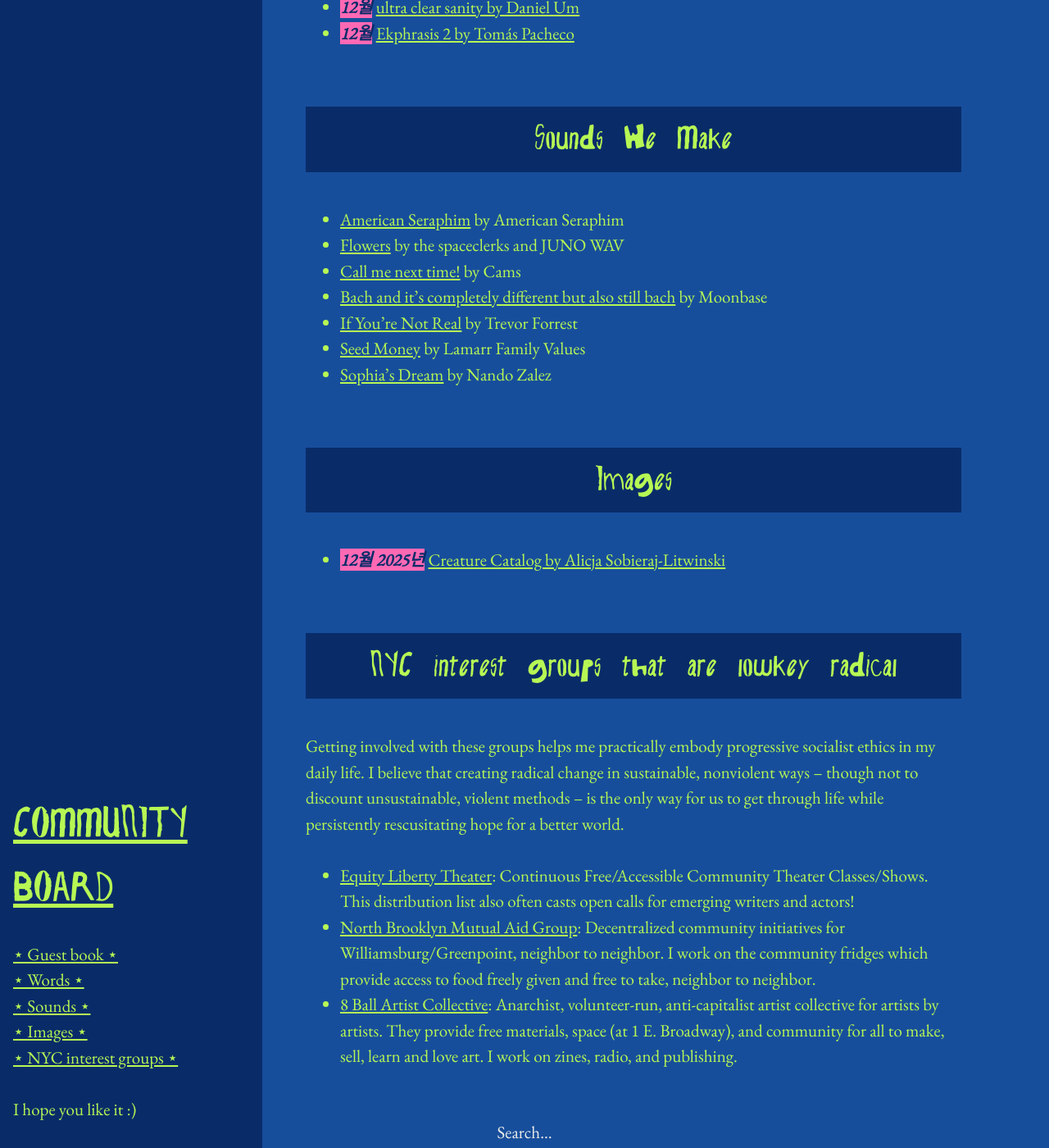
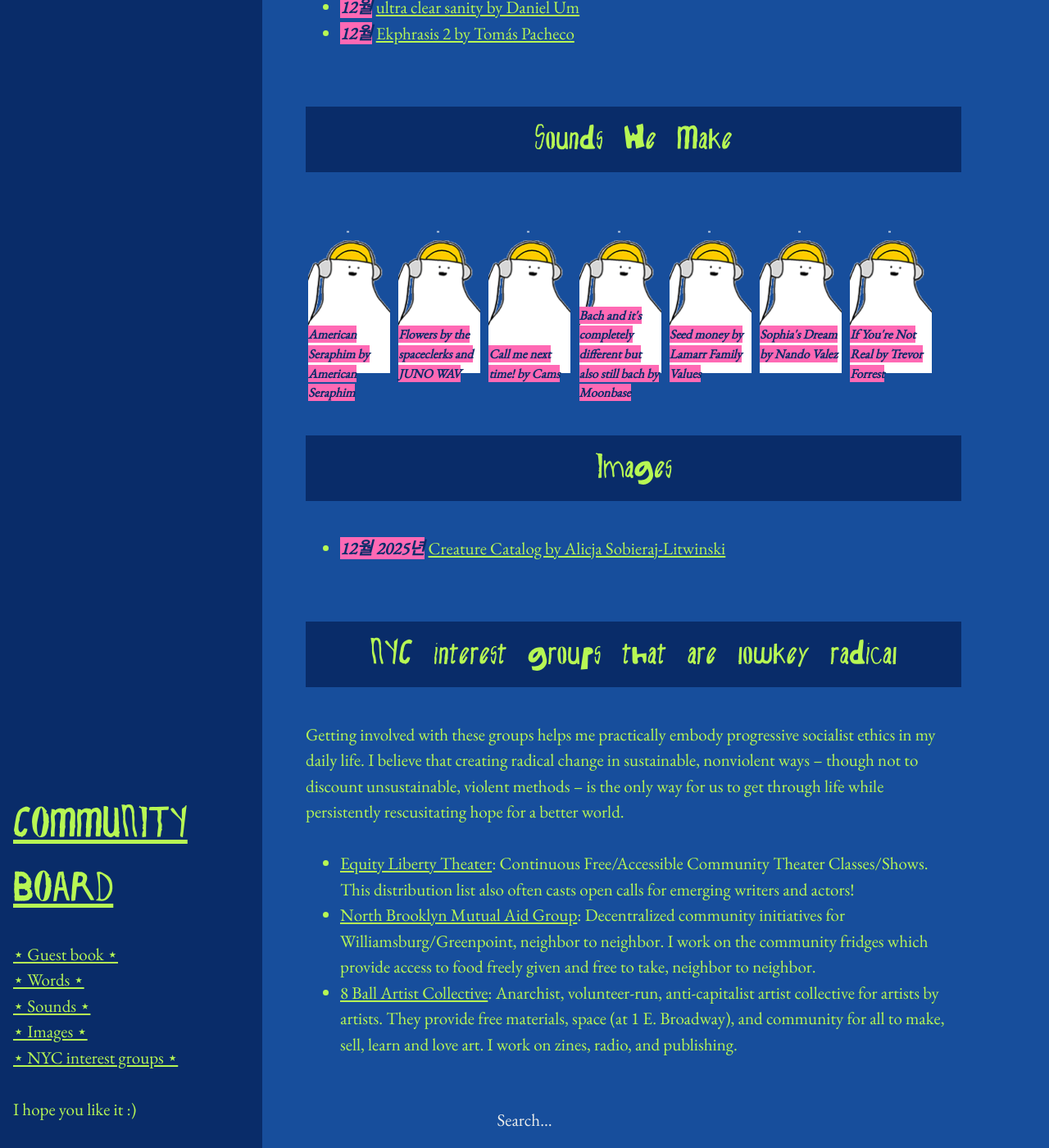
Before and after one commit to limh0228/schemes_and_machinations, a Jekyll site: the page built from pages/community.md, in a window 1280 px wide and 1400 px high, scrolled down 1756 px. Shown: the whole window at 82% size. Built offline with Jekyll 4.4.1, drawn with Linux system fonts in a browser that asks for light colours; comment, search, counter and statistics services are not loaded.

Commit message:
music edits

```diff
--- a/_sass/_books_grid.scss
+++ b/_sass/_books_grid.scss
@@ -15,6 +15,13 @@
     border: 2px solid rgb(171, 255, 53);
     word-wrap: break-word;
     margin: 10px;
+}
+
+.book-grid .tall {
+    height: 200px;
+    width: 100px;
+    border: none;
+    margin: 3px;
 }
 
 mark {
--- a/pages/community.md
+++ b/pages/community.md
@@ -48,13 +48,37 @@ You guys are really cool, and I just think it's a waste you don't know each othe
 
 <h2 class = "section-header">Sounds We Make</h2>
 
-- [American Seraphim](https://christiancail.bandcamp.com/album/american-seraphim) by American Seraphim
-- [Flowers](https://www.youtube.com/watch?v=wiEqUUTa5ng&list=OLAK5uy_nSFmgAOICtLaOJSMBrQ2Qq62a6qVkqYZA) by the spaceclerks and JUNO WAV
-- [Call me next time!](https://www.youtube.com/watch?v=WgaMWnDt5g0) by Cams
-- [Bach and it's completely different but also still bach](https://www.boomplay.com/albums/104318102) by Moonbase
-- [If You're Not Real](https://www.youtube.com/watch?v=AStlS0_Bewk&list=RDAStlS0_Bewk&start_radio=1) by Trevor Forrest
-- [Seed Money](https://lamarrfv.bandcamp.com/album/seed-money) by Lamarr Family Values
-- [Sophia's Dream](https://www.youtube.com/watch?v=jBHiFlM6qqw&list=RDjBHiFlM6qqw&start_radio=1&pp=ygUcc29waGlhcyBkcmVhbSBieSBuYW5kbyB2YWxleqAHAQ%3D%3D) by Nando Zalez
+<div class="book-grid">
+    <a class="track tall" href="https://christiancail.bandcamp.com/album/american-seraphim">
+        <img src="{{ "/assets/gifs/dancing-allen.gif" | relative_url }}">
+        <span class="title"><br><br><br><br><br><br><mark>American Seraphim by American Seraphim</mark></span>
+    </a>
+    <a class="track tall" href="https://www.youtube.com/watch?v=wiEqUUTa5ng&list=OLAK5uy_nSFmgAOICtLaOJSMBrQ2Qq62a6qVkqYZA">
+        <img src="{{ "/assets/gifs/dancing-allen.gif" | relative_url }}">
+        <span class="title"><br><br><br><br><br><br><mark>Flowers by the spaceclerks and JUNO WAV</mark></span>
+    </a>
+    <a class="track tall" href="hhttps://www.youtube.com/watch?v=WgaMWnDt5g0">
+        <img src="{{ "/assets/gifs/dancing-allen.gif" | relative_url }}">
+        <span class="title"><br><br><br><br><br><br><br><mark>Call me next time! by Cams</mark></span>
+    </a>
+    <a class="track tall" href="https://www.boomplay.com/albums/104318102">
+        <img src="{{ "/assets/gifs/dancing-allen.gif" | relative_url }}">
+        <span class="title"><br><br><br><br><br><mark>Bach and it's completely different but also still bach by Moonbase</mark></span>
+    </a>
+    <a class="track tall" href="https://lamarrfv.bandcamp.com/album/seed-money">
+        <img src="{{ "/assets/gifs/dancing-allen.gif" | relative_url }}">
+        <span class="title"><br><br><br><br><br><br><mark>Seed money by Lamarr Family Values</mark></span>
+    </a>
+    <a class="track tall" href="https://www.youtube.com/watch?v=jBHiFlM6qqw&list=RDjBHiFlM6qqw&start_radio=1&pp=ygUcc29waGlhcyBkcmVhbSBieSBuYW5kbyB2YWxleqAHAQ%3D%3D">
+        <img src="{{ "/assets/gifs/dancing-allen.gif" | relative_url }}">
+        <span class="title"><br><br><br><br><br><br><mark>Sophia's Dream by Nando Valez</mark></span>
+    </a>
+    <a class="track tall" href="https://www.youtube.com/watch?v=AStlS0_Bewk&list=RDAStlS0_Bewk&start_radio=1">
+        <img src="{{ "/assets/gifs/dancing-allen.gif" | relative_url }}">
+        <span class="title"><br><br><br><br><br><br><mark>If You're Not Real by Trevor Forrest</mark></span>
+    </a>
+
+</div>
 
 <br>
 
```
Also changed, not shown: assets/gifs/bears-dancing.gif (added), assets/gifs/bunny-dance.webp (added), assets/gifs/chipi-chapa.gif (added), assets/gifs/chipi-chipi-chapa-chapa.gif (added), assets/gifs/dancing-allen.gif (added), assets/gifs/dancing-tiny-chef.webp (added), assets/gifs/space-dancing.gif (added), assets/gifs/tina-twerk.gif (added), 2 other files.
